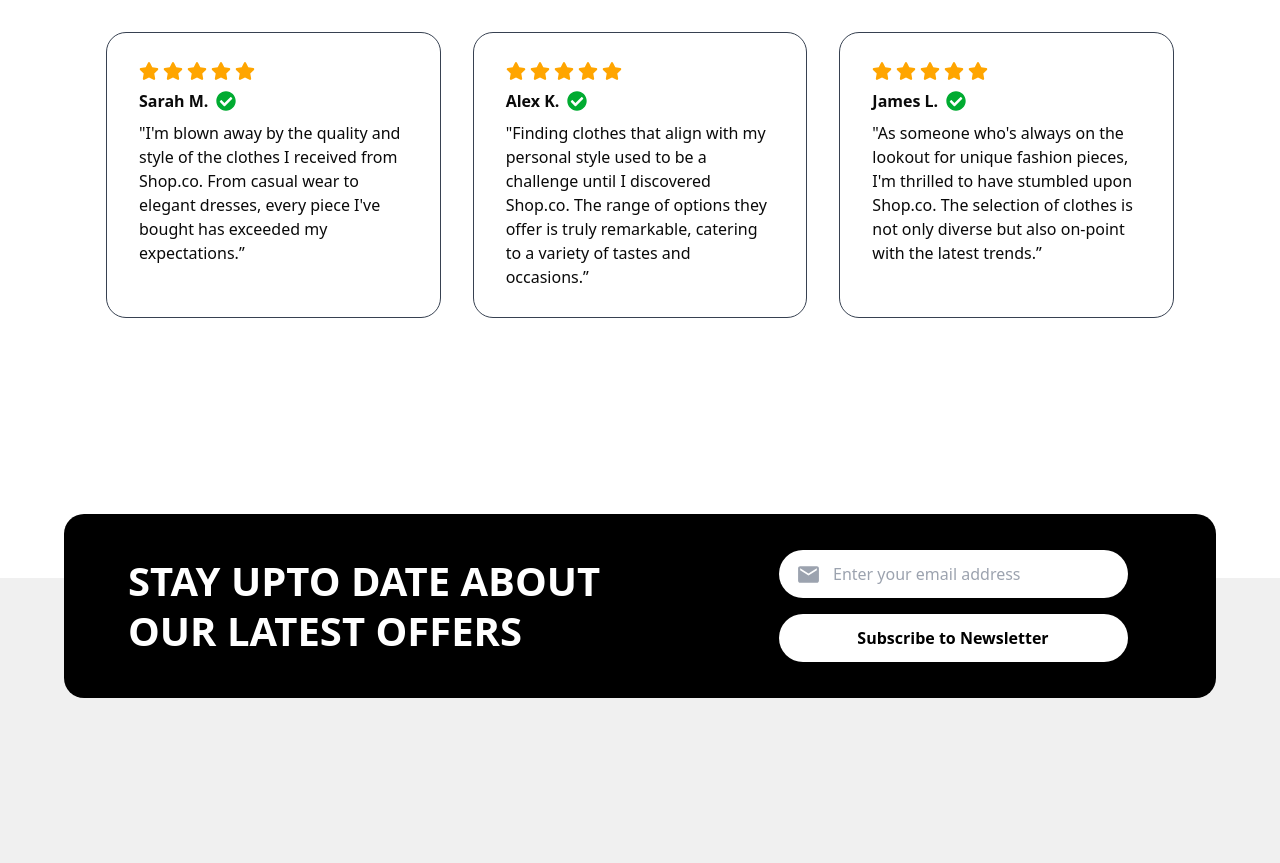
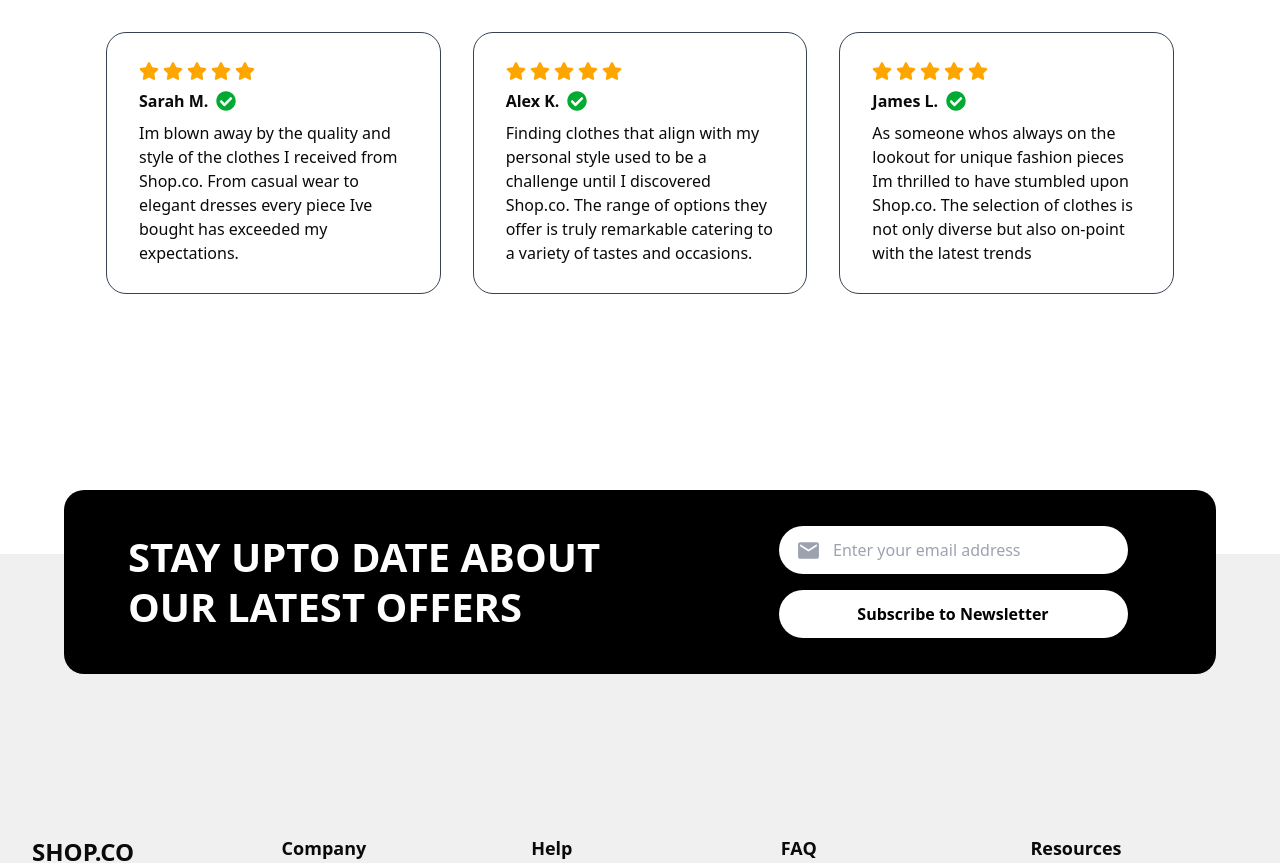
Before and after one commit to Muhammad-Ali-Asghar-Rizwan/GIAIC-Q2-Hackathon-2, a Next.js app: page / in a window 1280 px wide. Shown: the part 3100-3963 px from the top of the page. Built offline with nearby package versions, Linux system fonts and the light colour scheme.

Commit message:
first commit

```diff
--- a/src/app/Cart/page.tsx
+++ b/src/app/Cart/page.tsx
@@ -1,4 +1,5 @@
 "use client"
+import Image from "next/image";
 import React, { useState } from "react";
 
 const Cart = () => {
@@ -68,7 +69,7 @@ const Cart = () => {
               className="flex items-center justify-between bg-white shadow-md p-4 mb-4 rounded-lg"
             >
               <div className="flex items-center space-x-4">
-                <img src={item.image} alt={item.name} className="w-20 h-20 object-cover rounded" />
+                <Image src={item.image} alt={item.name} className="w-20 h-20 object-cover rounded" />
                 <div>
                   <h2 className="text-lg font-semibold">{item.name}</h2>
                   <p className="text-sm text-gray-600">
--- a/src/app/Customers/page.tsx
+++ b/src/app/Customers/page.tsx
@@ -39,7 +39,7 @@ export default function Customer() {
               <h1 className='font-bold'>Sarah M.</h1>
               <FaCheckCircle color="#01AB31" size={20} className='mt-[2px]' />
             </div>
-            <div><p>"I'm blown away by the quality and style of the clothes I received from Shop.co. From casual wear to elegant dresses, every piece I've bought has exceeded my expectations.”</p></div>
+            <div><p>Im blown away by the quality and style of the clothes I received from Shop.co. From casual wear to elegant dresses every piece Ive bought has exceeded my expectations.</p></div>
           </div>
 
           {/* Customer Box 2 */}
@@ -55,7 +55,7 @@ export default function Customer() {
               <h1 className='font-bold'>Alex K.</h1>
               <FaCheckCircle color="#01AB31" size={20} className='mt-[2px]' />
             </div>
-            <div><p>"Finding clothes that align with my personal style used to be a challenge until I discovered Shop.co. The range of options they offer is truly remarkable, catering to a variety of tastes and occasions.”</p></div>
+            <div><p>Finding clothes that align with my personal style used to be a challenge until I discovered Shop.co. The range of options they offer is truly remarkable catering to a variety of tastes and occasions.</p></div>
           </div>
 
           {/* Customer Box 3 */}
@@ -71,7 +71,7 @@ export default function Customer() {
               <h1 className='font-bold'>James L.</h1>
               <FaCheckCircle color="#01AB31" size={20} className='mt-[2px]' />
             </div>
-            <div><p>"As someone who's always on the lookout for unique fashion pieces, I'm thrilled to have stumbled upon Shop.co. The selection of clothes is not only diverse but also on-point with the latest trends.”</p></div>
+            <div><p>As someone whos always on the lookout for unique fashion pieces Im thrilled to have stumbled upon Shop.co. The selection of clothes is not only diverse but also on-point with the latest trends</p></div>
           </div>
 
         </div>
```
Also changed, not shown: 1 other file (tests, documents, lock files or other folders).
